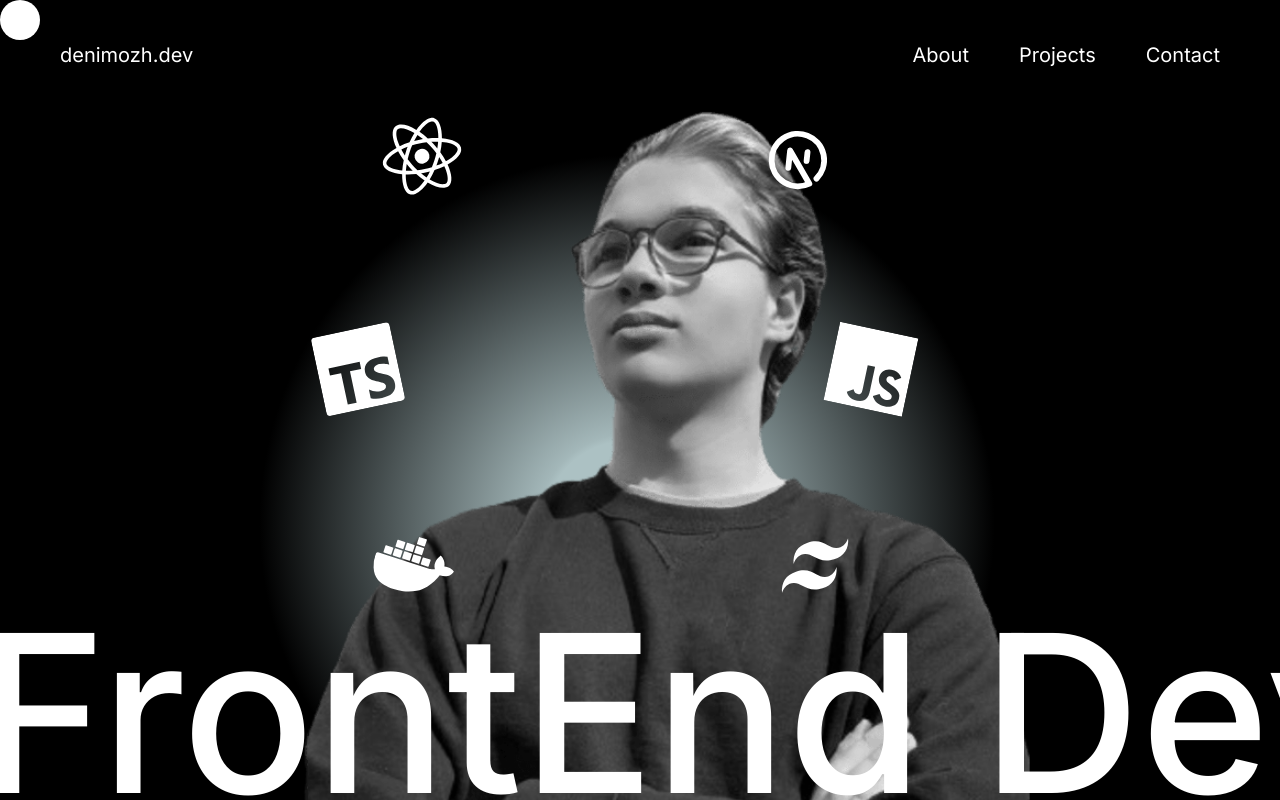
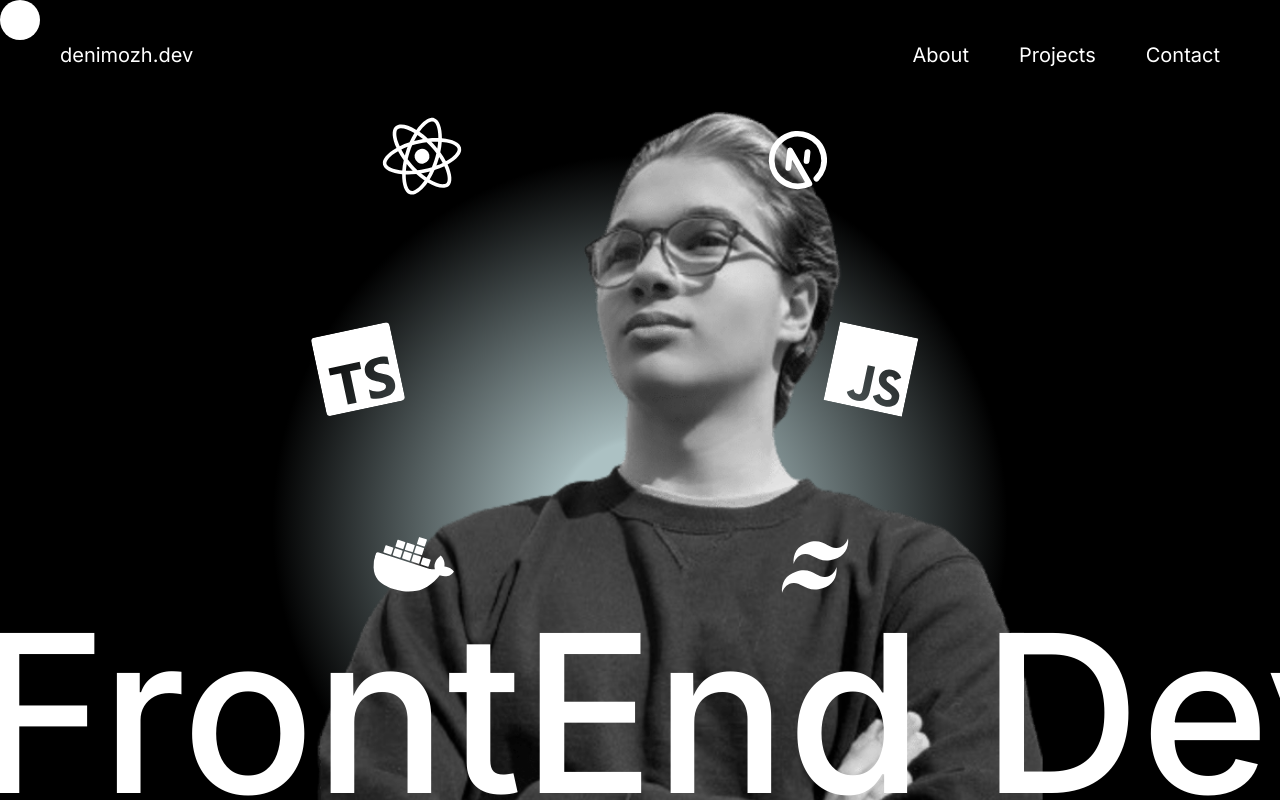
Before and after one commit to denimozh/NewPortfolio, a Next.js app: page / in a window 1280 px wide. Shown: the top 800 px of the page. Built offline with nearby package versions, Linux system fonts and the light colour scheme.

Commit message:
Deployment2

```diff
--- a/src/components/Hero/index.jsx
+++ b/src/components/Hero/index.jsx
@@ -58,7 +58,7 @@ const Hero = () => {
     <motion.main variants={slideUp} initial="initial" animate="enter" className={styles.hero}>
         <div className={styles.container}>
             <div className={styles.imgContainer}>
-                <img alt="" src="/images/image.png" className={styles.img} id="img"/>
+                <img alt="" src="/images/me.png" className={styles.img} id="img"/>
                 <div className={styles.bgGrad}></div>
             </div>
 
--- a/src/components/Hero/style.module.scss
+++ b/src/components/Hero/style.module.scss
@@ -12,7 +12,7 @@
 
             position: absolute;
             top: 50%;
-            left: 49%;
+            left: 50%;
             transform: translate(-50%, -50%);
             background: radial-gradient(circle, rgba(172,193,195,1) 12%, rgba(163,183,185,1) 13%, rgba(0,0,0,1) 54%);
 
```
Also changed, not shown: public/images/me.png (renamed from public/images/image.png).
